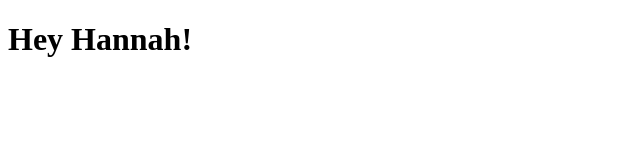
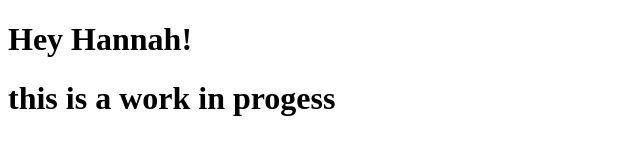
Before and after one commit to james-corley/james-corley.github.io, a plain HTML site: page index.html in a window 1280 px wide. Shown: the whole page, without its empty margins (0-640 px from the left). Drawn offline with Linux system fonts and the light colour scheme.

Commit message:
Update index.html

```diff
--- a/index.html
+++ b/index.html
@@ -5,5 +5,6 @@
   </head>
   <body>
     <h1>Hey Hannah!</h1>
+    <h1>this is a work in progess</h1>
   </body>
 </html>
```
